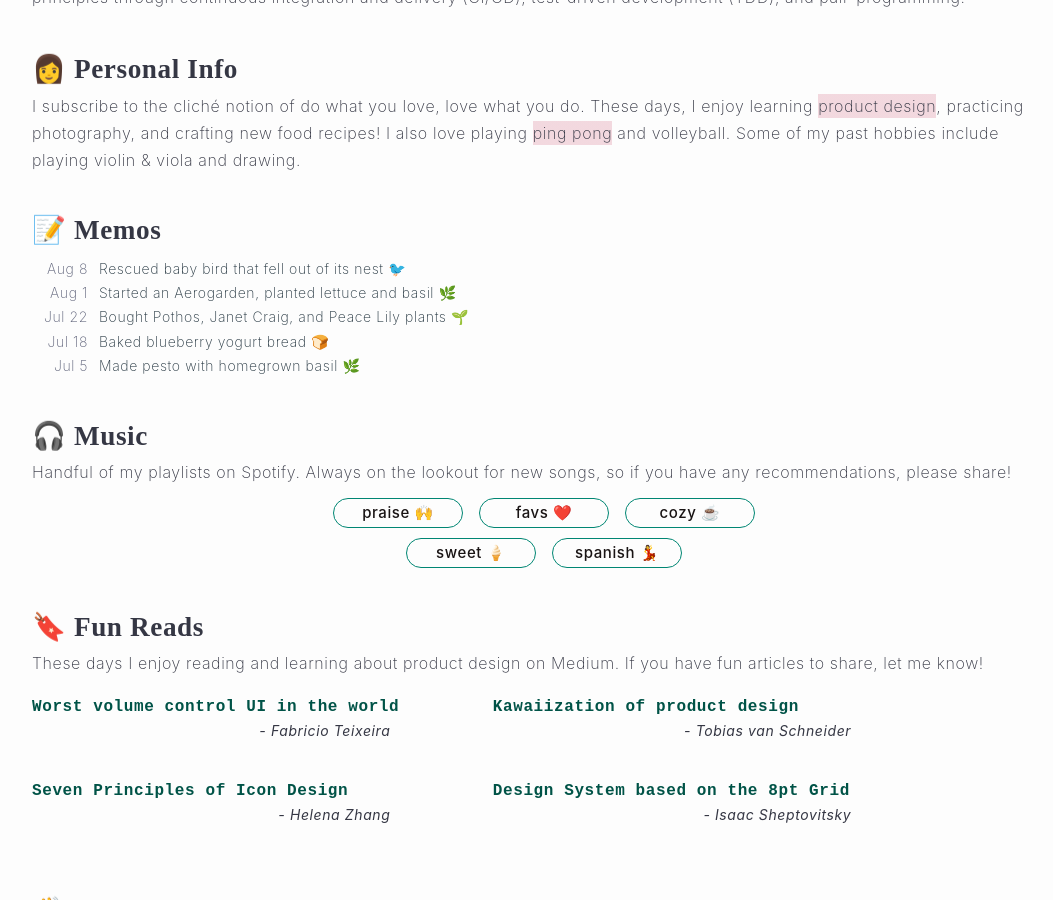
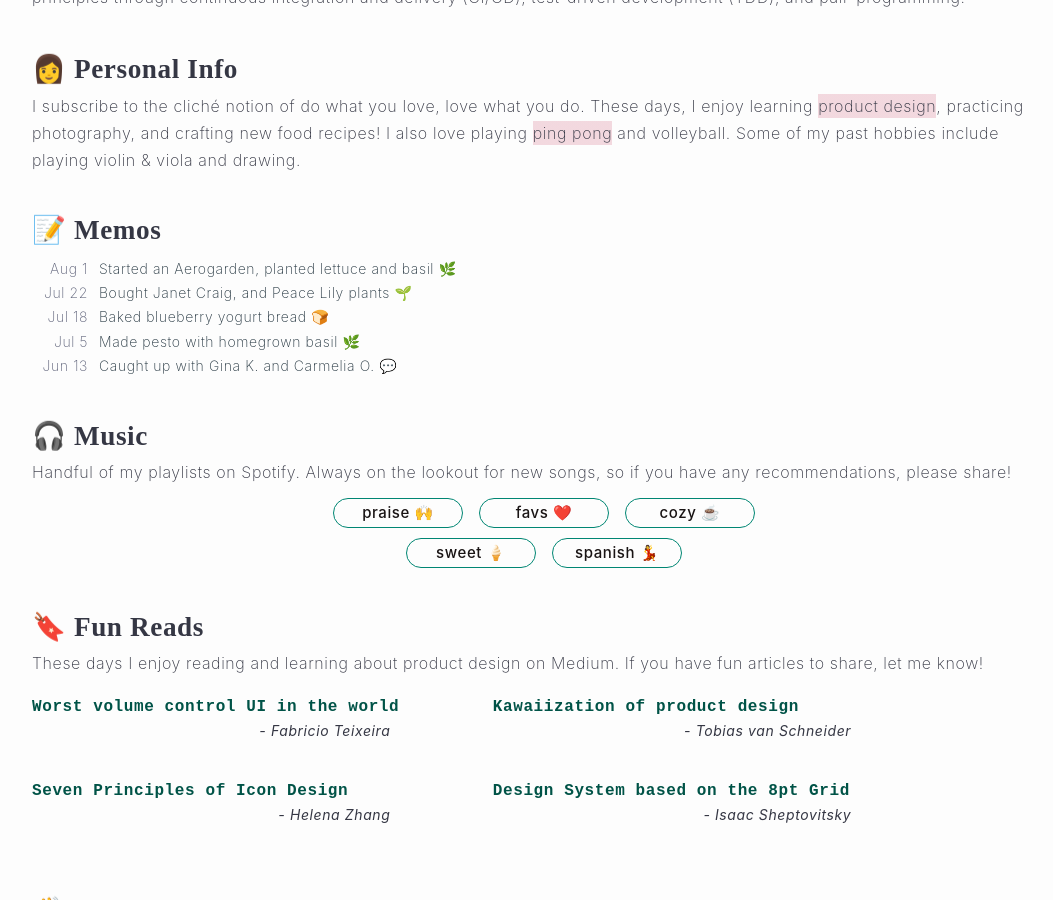
Before and after one commit to suzekim/suzekim.github.io, a Jekyll site: the page built from content/_posts/2020-07-22-indoor-plants.markdown, in a window 1280 px wide and 900 px high, scrolled down 743 px. Shown: the whole window, without its empty margins (96-1149 px from the left). Built offline with Jekyll 4.4.1, drawn with Linux system fonts in a browser that asks for light colours; nearby versions of some CDN libraries.

Commit message:
updating logs

```diff
--- a/content/_posts/2020-07-22-indoor-plants.markdown
+++ b/content/_posts/2020-07-22-indoor-plants.markdown
@@ -1,6 +1,6 @@
 ---
 layout: post
-title:  "Bought Pothos, Janet Craig, and Peace Lily plants 🌱"
+title:  "Bought Janet Craig, and Peace Lily plants 🌱"
 date:   2020-07-22
 categories:
 ---
--- a/content/_posts/2020-08-08-bird-rescue.markdown
+++ /dev/null
@@ -1,6 +0,0 @@
----
-layout: post
-title:  "Rescued baby bird that fell out of its nest 🐦"
-date:   2020-08-08
-categories:
----
```
